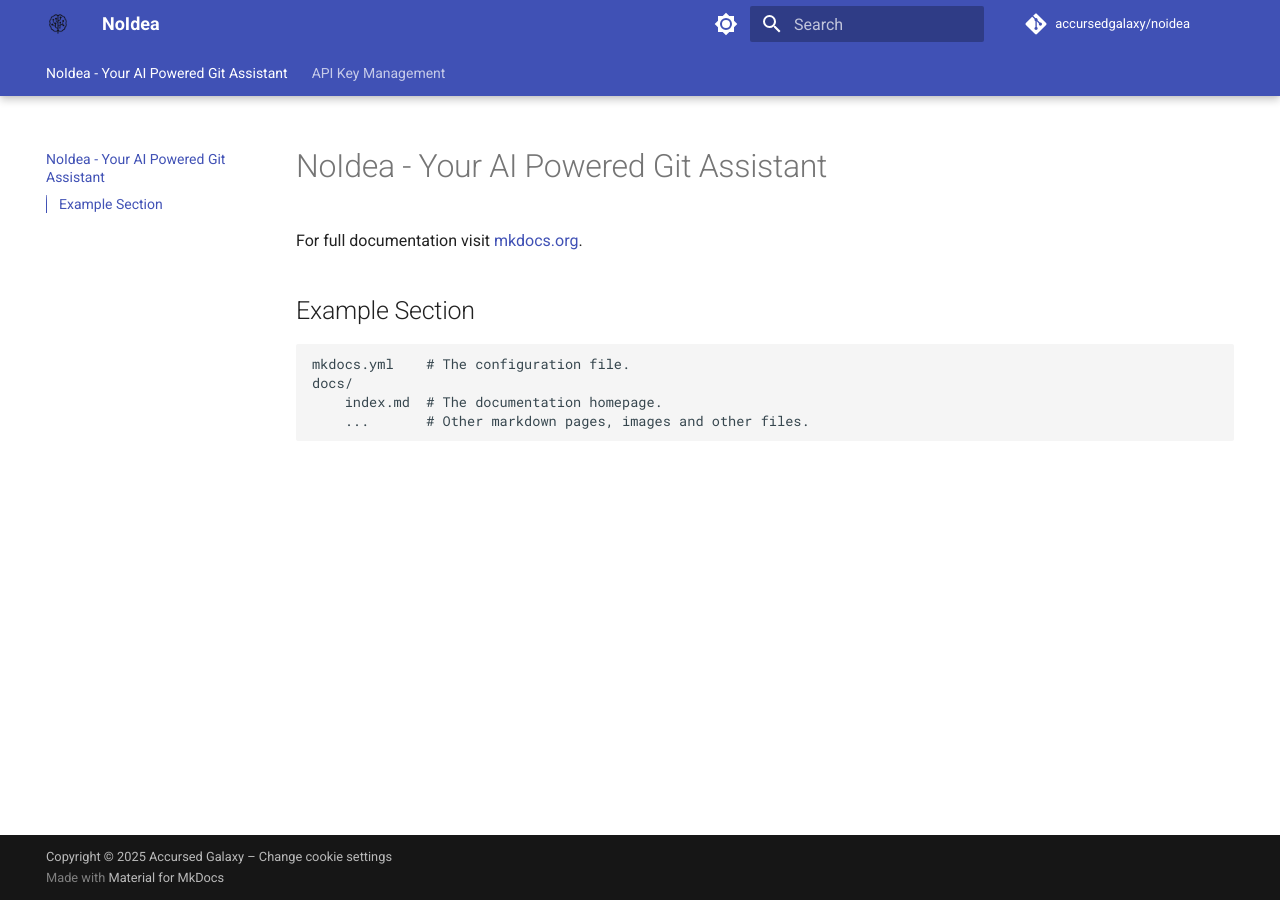
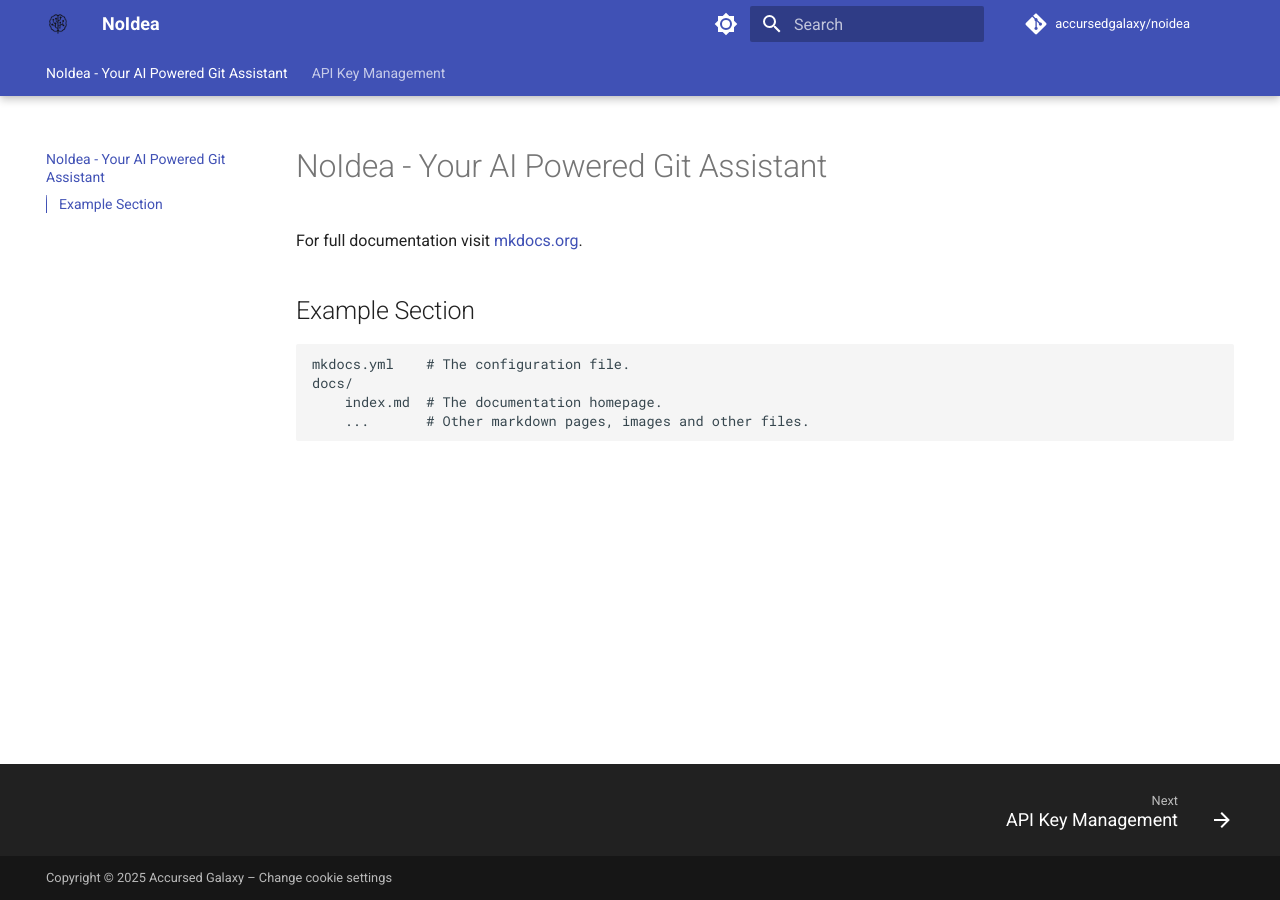
Before and after one commit to zakiimz/noidea, an MkDocs documentation site: the page built from docs/index.md, in a window 1280 px wide. Built offline with MkDocs 1.6.1 and Material for MkDocs 9.7.7, drawn with Linux system fonts in a browser that asks for light colours; plug-ins that fetch from the network failed and are left out; comment, search, counter and statistics services are not loaded.

Commit message:
chore(mkdocs): add navigation.footer and disable generator
- Add navigation.footer feature to theme
- Disable generator in extra configuration

```diff
--- a/mkdocs.yml
+++ b/mkdocs.yml
@@ -33,6 +33,7 @@ theme:
     - navigation.sections
     - navigation.expand
     - navigation.top
+    - navigation.footer
     - toc.follow
     - toc.integrate
     - search.suggest
@@ -47,6 +48,7 @@ copyright: >
   <a href="#__consent">Change cookie settings</a>
 
 extra:
+  generator: false
   consent:
     title: Cookie consent
     description: >-
```
